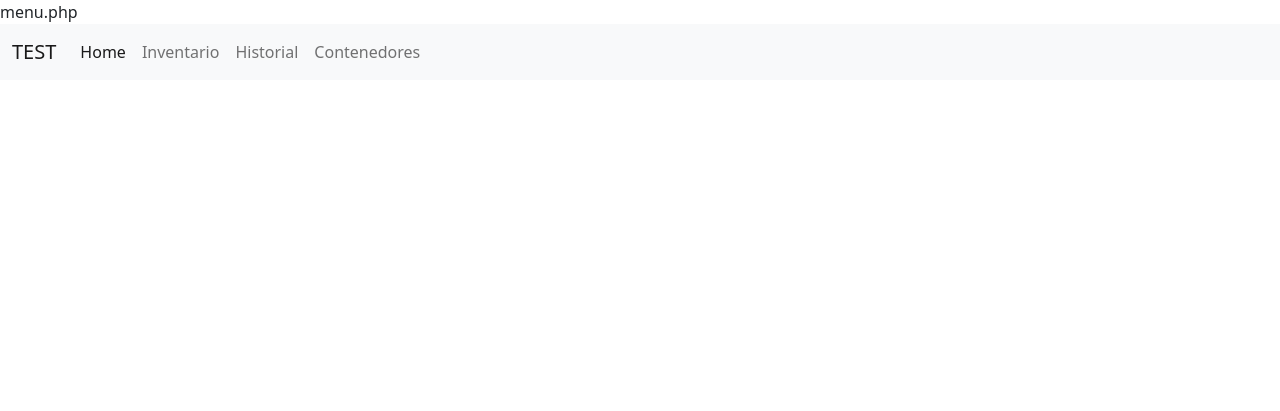
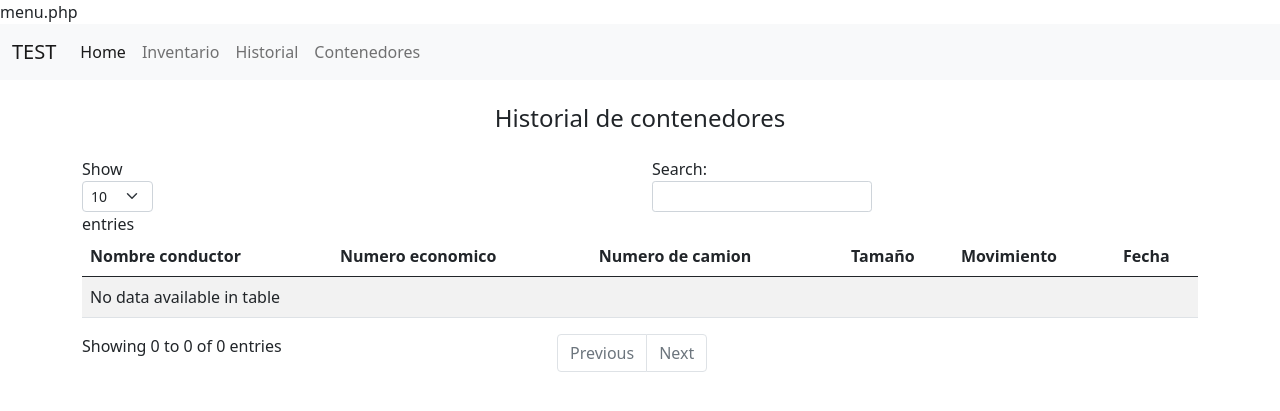
Before and after one commit to omarlv86/conteiner_warehouse, a PHP site: page /historial.php in a window 1280 px wide. Shown: the top 411 px of the page. Run offline with PHP 8.4, Linux system fonts and the light colour scheme; data that the repository does not hold is empty; some libraries are stand-ins or nearby versions.

Commit message:
main | Agregando datos de historial

```diff
--- a/api.php
+++ b/api.php
@@ -23,17 +23,64 @@ try {
         switch ($_SERVER['REQUEST_METHOD']) {
             case 'POST':
                     if($_POST['param'] == 'getInventario'){
-                        $sql = "SELECT id, numero_contenedor, tamano, flujo, activo FROM contenedor";
+                        $sql = "SELECT
+                                    c.numero,
+                                    c.tamano,
+                                    m.tipo_movimiento AS ultimo_estado
+                                FROM
+                                    contenedor c
+                                JOIN
+                                    (SELECT
+                                        id_contenedor,
+                                        tipo_movimiento,
+                                        ROW_NUMBER() OVER (PARTITION BY id_contenedor ORDER BY fecha_movimiento DESC) AS rn
+                                    FROM
+                                        movimiento) m ON c.idcontenedor = m.id_contenedor
+
+                                WHERE
+                                    m.rn = 1";
                         $result = $conn->query($sql);
                         $array_containers = [];
                         if ($result->num_rows > 0) {
                             while ($item = mysqli_fetch_array($result)) {
                                 array_push($array_containers, [
-                                    'id' => $item['id'],
-                                    'numero_contenedor' => $item['numero_contenedor'],
+                                    'numero_contenedor' => $item['numero'],
                                     'tamano' => $item['tamano'],
-                                    'flujo' => $item['flujo'],
-                                    'activo' => $item['activo']
+                                    'estado' => $item['ultimo_estado'],
+                                ]);
+
+                            }
+                        }
+                        $conn->close();
+                        return jsonResponse(['status' =>  200, 'data' => $array_containers, 'msg' => 'Obteniendo inventario']);
+                    }
+                    if($_POST['param'] == 'getHistorial'){
+                        $sql = "SELECT
+                                    nombre_conductor,
+                                    numero_economico,
+                                    numero,
+                                    tamano,
+                                    tipo_movimiento,
+                                    fecha_movimiento
+                                FROM
+                                    movimiento m
+                                JOIN
+                                    camion ca ON m.id_camion = ca.idcamion
+                                JOIN
+                                    contenedor c ON m.id_contenedor = c.idcontenedor
+                                ORDER BY
+                                    m.fecha_movimiento DESC;";
+                        $result = $conn->query($sql);
+                        $array_containers = [];
+                        if ($result->num_rows > 0) {
+                            while ($item = mysqli_fetch_array($result)) {
+                                array_push($array_containers, [
+                                    'conductor' => $item['nombre_conductor'],
+                                    'numero_economico' => $item['numero_economico'],
+                                    'numero' => $item['numero'],
+                                    'tamano' => $item['tamano'],
+                                    'movimiento' => $item['tipo_movimiento'],
+                                    'fecha_movimiento' => $item['fecha_movimiento']
                                 ]);
 
                             }
--- a/historial.php
+++ b/historial.php
@@ -3,12 +3,54 @@
 <head>
     <meta charset="UTF-8">
     <meta name="viewport" content="width=device-width, initial-scale=1.0">
-    <title>Document</title>
+    <title>Historial</title>
     <!-- Bootstrap CSS -->
     <link href="https://cdn.jsdelivr.net/npm/bootstrap@5.0.2/dist/css/bootstrap.min.css" rel="stylesheet" integrity="sha384-EVSTQN3/azprG1Anm3QDgpJLIm9Nao0Yz1ztcQTwFspd3yD65VohhpuuCOmLASjC" crossorigin="anonymous">
+    <link href="https://cdnjs.cloudflare.com/ajax/libs/twitter-bootstrap/5.3.0/css/bootstrap.min.css">
+    <link href="https://cdn.datatables.net/2.1.8/css/dataTables.bootstrap5.css">
+    <script src="https://cdn.jsdelivr.net/npm/vue@2.6.14/dist/vue.js"></script>
 </head>
 <body>
     <?php include 'menu.php'; ?>
+
+    <div id="app">
+        <div class="container">
+            <div class="row">
+                <div class="col-md-12">
+                    <h4 class="text-center my-4">Historial de contenedores</h4>
+                </div>
+            </div>
+            <div class="row">
+                <div class="col-md-12">
+                <table id="example" class="table table-striped" style="width:100%">
+                    <thead>
+                        <tr>
+                            <th>Nombre conductor</th>
+                            <th>Numero economico</th>
+                            <th>Numero de camion</th>
+                            <th>Tamaño</th>
+                            <th>Movimiento</th>
+                            <th>Fecha</th>
+                        </tr>
+                    </thead>
+                    <tbody>
+                        <tr v-for="item, index in items" :key="index">
+                            <td>{{item.conductor}}</td>
+                            <td>{{item.numero_economico}}</td>
+                            <td>{{item.numero}}</td>
+                            <td>{{item.tamano}}</td>
+                            <td>{{item.movimiento}}</td>
+                            <td>{{item.fecha_movimiento}}</td>
+                        </tr>
+
+                    </tbody>
+                </table>
+                </div>
+            </div>
+        </div>
+    </div>
+
+    <script src="https://cdnjs.cloudflare.com/ajax/libs/axios/1.4.0/axios.min.js"></script>
     <!-- Optional JavaScript; choose one of the two! -->
 
     <!-- Option 1: Bootstrap Bundle with Popper -->
@@ -19,5 +61,113 @@
     <script src="https://cdn.jsdelivr.net/npm/@popperjs/core@2.9.2/dist/umd/popper.min.js" integrity="sha384-IQsoLXl5PILFhosVNubq5LC7Qb9DXgDA9i+tQ8Zj3iwWAwPtgFTxbJ8NT4GN1R8p" crossorigin="anonymous"></script>
     <script src="https://cdn.jsdelivr.net/npm/bootstrap@5.0.2/dist/js/bootstrap.min.js" integrity="sha384-cVKIPhGWiC2Al4u+LWgxfKTRIcfu0JTxR+EQDz/bgldoEyl4H0zUF0QKbrJ0EcQF" crossorigin="anonymous"></script>
     -->
+    <script src="https://code.jquery.com/jquery-3.7.1.js"></script>
+    <script src="https://cdnjs.cloudflare.com/ajax/libs/twitter-bootstrap/5.3.0/js/bootstrap.bundle.min.js"></script>
+    <script src="https://cdn.datatables.net/2.1.8/js/dataTables.js"></script>
+    <script src="https://cdn.datatables.net/2.1.8/js/dataTables.bootstrap5.js"></script>
+    <script id="script">
+
+        // const modal = new bootstrap.Modal(document.getElementById('categoryModal'))
+        new Vue({
+            el: '#app',
+            setup() {
+                return {
+                    v$: Vuelidate.useVuelidate(),
+                    vv: VuelidateValidators,
+                }
+
+            },
+
+            validations(){
+
+                return {
+
+                    data: {
+                        folio: {
+                            required: this.vv.helpers.withMessage(this.errorMessages.required, this.vv.required)
+                        },
+                    }
+
+                };
+
+            },
+
+            data: () => ({
+                errorMessages: {
+                    required: 'Este campo es requerido'
+                },
+
+                httpConfig: {
+
+                    headers: {
+                        'X-Requested-With': 'XMLHttpRequest',
+                        "Content-Type": "application/x-www-form-urlencoded"
+                    }
+
+                },
+
+                baseUrl: '/api.php',
+                documentsUrl: '/sipac/admon/Robots/validar_pro99_documents.php',
+                items:[],
+                info:[],
+                formModified:[],
+                documentsGen:[],
+                documentsTit:[],
+                loading: false,
+                numSolicitud: null,
+                path:null,
+                datatable: null,
+                selectAll: false,
+                data:{
+                    folio:null,
+                },
+                submitting: false,
+
+            }),
+
+            mounted() {
+                this.getHistorial()
+            },
+
+            methods: {
+                getHistorial(){
+                    axios.post(this.baseUrl, {'param': 'getHistorial'}, this.httpConfig)
+                    .then(res => {
+                            this.items = res.data.data;
+                            this.start()
+                    })
+                    .catch(this.handleError);
+                },
+                start() {
+                if (!this.datatable) {
+                  this.loading = true;
+                }
+                Vue.nextTick(() => {
+                    this.datatable =  new DataTable('#example', {
+                      language: {
+                        url: '//cdn.datatables.net/plug-ins/1.13.5/i18n/es-ES.json',
+                      },
+                      "bDestroy": true
+                      });
+
+                    this.loading = false;
+                });
+
+
+                },
+                handleError(e) {
+                    if (axios.isAxiosError(e)) {
+                        alert(e.response.data.error);
+                    } else {
+                        alert('Ha ocurrido un error');
+                    }
+                    this.submitting = false;
+                    this.loading = false;
+                }
+
+            },
+        });
+
+    </script>
 </body>
 </html>
```
Also changed, not shown: inventario.php (+5 -15 lines).
